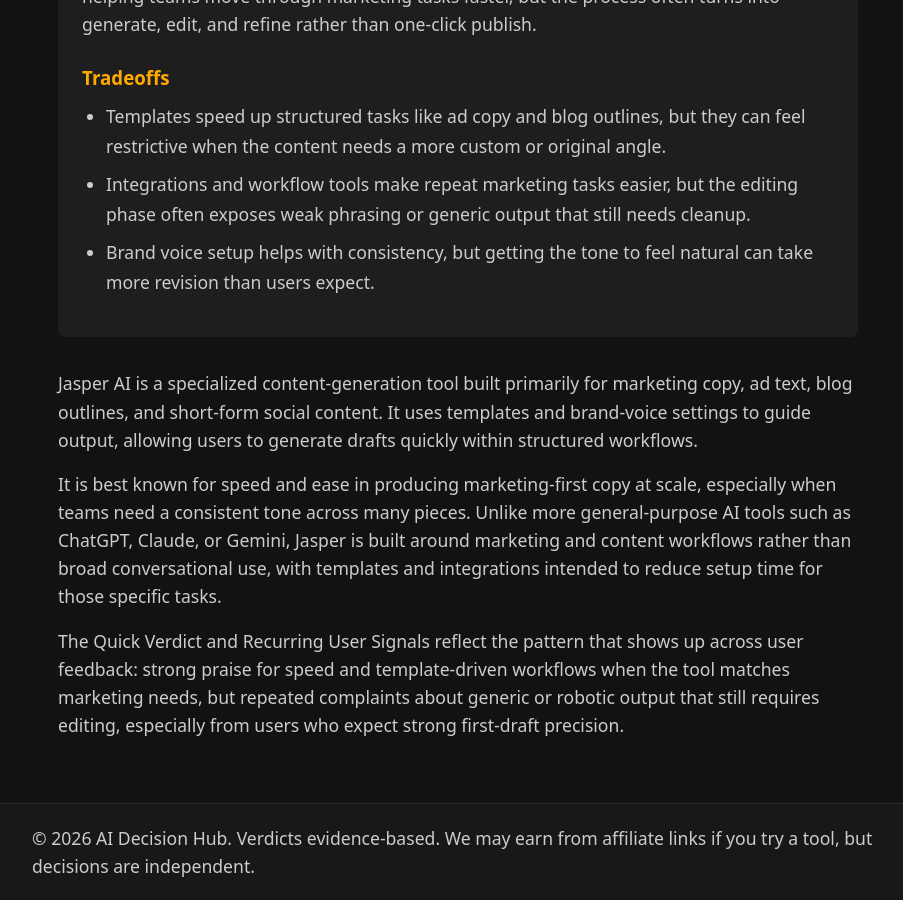
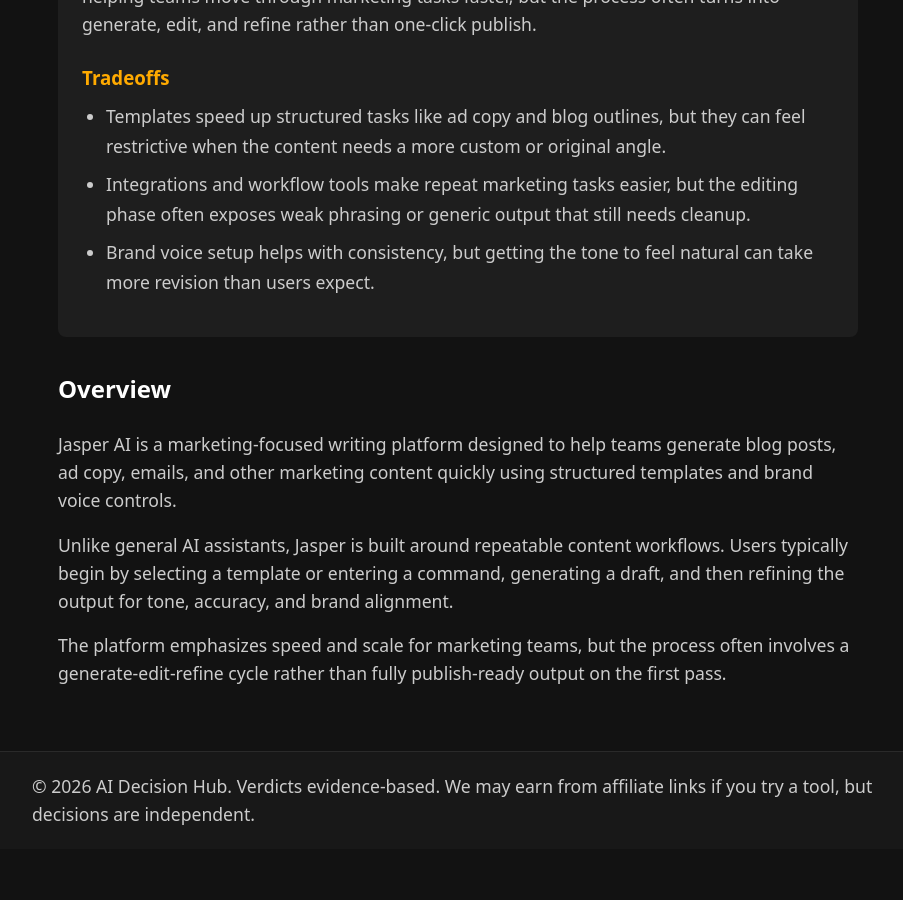
Before and after one commit to toddfromstatefarm-debug/AI-WIKI, a Jekyll site: the page built from tools/jasper-ai.md, in a window 1280 px wide and 900 px high, scrolled down 3030 px. Shown: the whole window, without its empty margins (182-1085 px from the left). Built offline with Jekyll 4.4.1, drawn with Linux system fonts in a browser that asks for light colours; our own code applies the rules of GitHub Pages for plain Markdown files; after the commit the page ends 3879 px from its top, so only the background shows below that.

Commit message:
Add overview heading to Jasper page

```diff
--- a/tools/jasper-ai.md
+++ b/tools/jasper-ai.md
@@ -77,8 +77,10 @@
     best_for: Best for users who want faster copy ideation and a simpler writing workflow without committing to a more structured content platform.
 ---
 
-Jasper AI is a specialized content-generation tool built primarily for marketing copy, ad text, blog outlines, and short-form social content. It uses templates and brand-voice settings to guide output, allowing users to generate drafts quickly within structured workflows.
+## Overview
 
-It is best known for speed and ease in producing marketing-first copy at scale, especially when teams need a consistent tone across many pieces. Unlike more general-purpose AI tools such as ChatGPT, Claude, or Gemini, Jasper is built around marketing and content workflows rather than broad conversational use, with templates and integrations intended to reduce setup time for those specific tasks.
+Jasper AI is a marketing-focused writing platform designed to help teams generate blog posts, ad copy, emails, and other marketing content quickly using structured templates and brand voice controls.
 
-The Quick Verdict and Recurring User Signals reflect the pattern that shows up across user feedback: strong praise for speed and template-driven workflows when the tool matches marketing needs, but repeated complaints about generic or robotic output that still requires editing, especially from users who expect strong first-draft precision.
+Unlike general AI assistants, Jasper is built around repeatable content workflows. Users typically begin by selecting a template or entering a command, generating a draft, and then refining the output for tone, accuracy, and brand alignment.
+
+The platform emphasizes speed and scale for marketing teams, but the process often involves a generate-edit-refine cycle rather than fully publish-ready output on the first pass.
```
